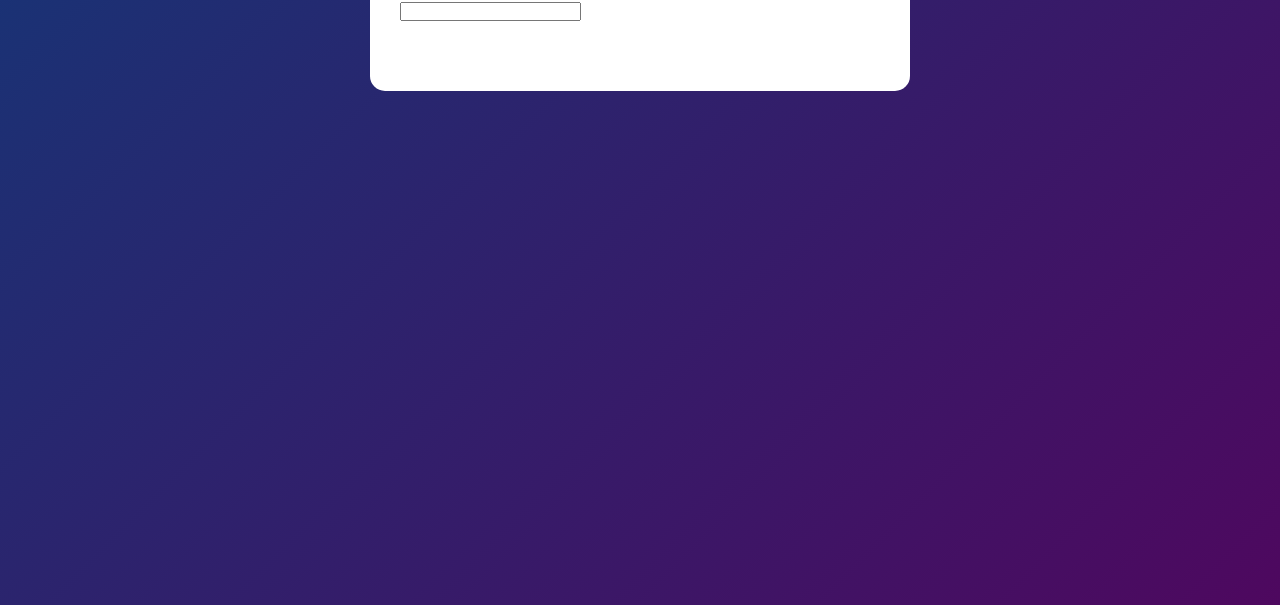
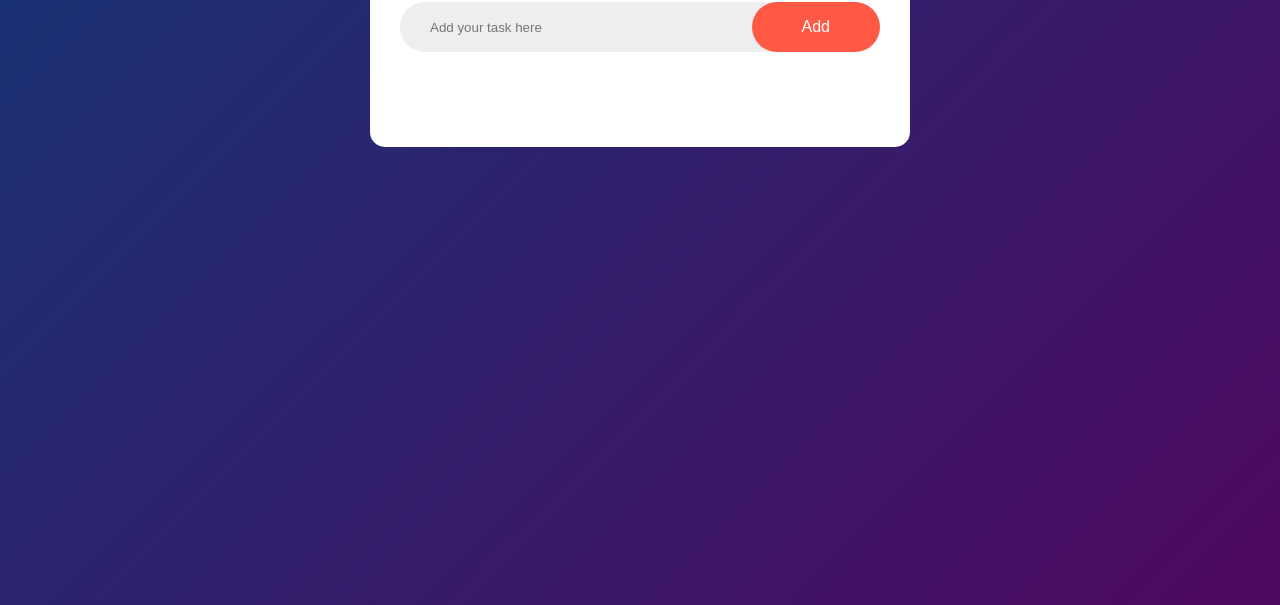
Before and after one commit to FahadHossainBabor/To-DO-List-App, a plain HTML site: page index.html in a window 1280 px wide. Shown: the part 195-800 px from the top of the page. Drawn offline with Linux system fonts and the light colour scheme.

Commit message:
Added input field

```diff
--- a/index.html
+++ b/index.html
@@ -14,7 +14,8 @@
             <h1>To-Do List <img src="/images/icon.png" alt="Icon of the to do list"> </h1>
 
             <div class="row">
-                <input type="text">
+                <input type="text" id="input-box" placeholder="Add your task here">
+                <button>Add</button>
             </div>
         </div>
     </div>
--- a/style.css
+++ b/style.css
@@ -26,9 +26,39 @@
     justify-content: center;
     align-items: center;
     margin-bottom: 10px;
+
 }
 
 .todo-app h1 img{
     margin-left: 5px;
     width: 35px;
 }
+
+.row    {
+    display: flex;
+    align-items: center;
+    justify-content: space-between;
+    background: #edeef0;
+    border-radius: 30px;
+    padding-left: 20px;
+    margin-bottom: 25px;
+}
+input{
+    flex:1;
+    border: none;
+    outline: none;
+    background: transparent;
+    padding: 10px;
+    font-weight: 500;
+}
+
+button{
+    border: none;
+    outline: none;
+    padding: 16px 50px;
+    background: #ff5945;
+    color: white;
+    font-size: 16px;
+    cursor: pointer;
+    border-radius: 40px;
+}
```
